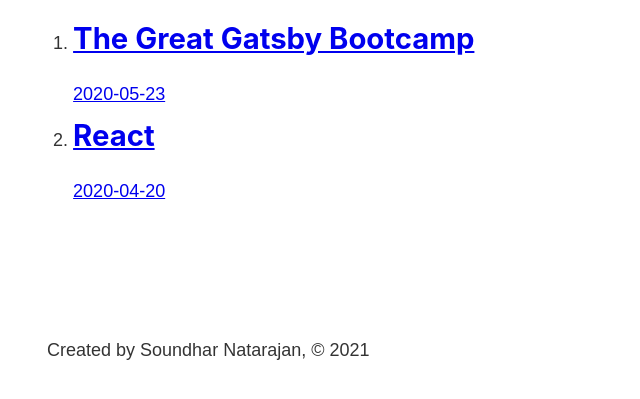
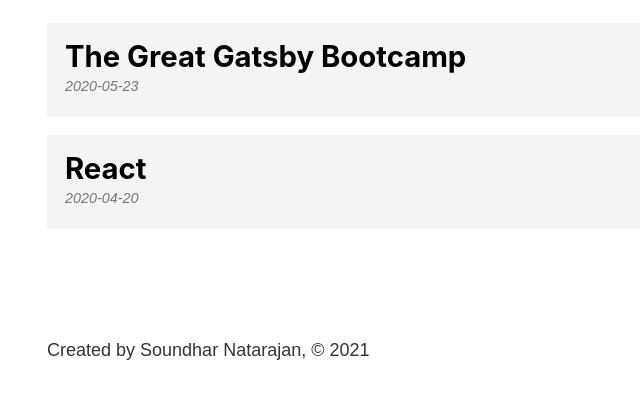
Before and after one commit to laptopisasset/gatsby-bootcamp, a Gatsby site: page /blog in a window 1280 px wide. Shown: the part 393-792 px from the top of the page, without its empty margins (236-876 px from the left). Built offline with nearby package versions, Linux system fonts and the light colour scheme; Gatsby itself is replaced by a stand-in of ours.

Commit message:
Added markdown blog.

```diff
--- a/src/components/footer.js
+++ b/src/components/footer.js
@@ -1,6 +1,8 @@
 import React from "react"
 
 import { graphql, useStaticQuery } from "gatsby"
+
+import * as footerStyles from "./footer.module.scss"
 
 const Footer = () => {
   const data = useStaticQuery(graphql`
@@ -14,7 +16,7 @@
   `)
 
   return (
-    <footer>
+    <footer className={footerStyles.footer}>
       <p>Created by {data.site.siteMetadata.author}, © 2021</p>
     </footer>
   )
--- /dev/null
+++ b/src/components/footer.module.scss
@@ -0,0 +1,3 @@
+.footer {
+  margin-top: 3rem;
+}
--- a/src/pages/blog.js
+++ b/src/pages/blog.js
@@ -3,6 +3,8 @@
 import Layout from "../components/layout"
 
 import { graphql, Link } from "gatsby"
+
+import * as blogStyles from "./blog.module.scss"
 
 export const postsQuery = graphql`
   {
@@ -27,9 +29,9 @@
     <Layout>
       <h1>Blog</h1>
 
-      <ol>
+      <ol className={blogStyles.posts}>
         {data.allMarkdownRemark.edges.map(({ node }, index) => (
-          <li key={index}>
+          <li key={index} className={blogStyles.post}>
             <Link to={`/blog/${node.fields.slug}`}>
               <h2>{node.frontmatter.title}</h2>
               <p>{node.frontmatter.date}</p>
--- /dev/null
+++ b/src/pages/blog.module.scss
@@ -0,0 +1,30 @@
+.posts {
+  list-style-type: none;
+  margin: 0;
+}
+
+.post {
+  margin: 1rem 0;
+
+  a {
+    background: #f4f4f4;
+    color: #000000;
+    display: block;
+    padding: 1rem;
+    text-decoration: none;
+  }
+
+  a:hover {
+    background: #e4e4e4;
+  }
+
+  h2 {
+    margin-bottom: 0;
+  }
+
+  p {
+    color: #777777;
+    font-size: 0.8rem;
+    font-style: italic;
+  }
+}
```
